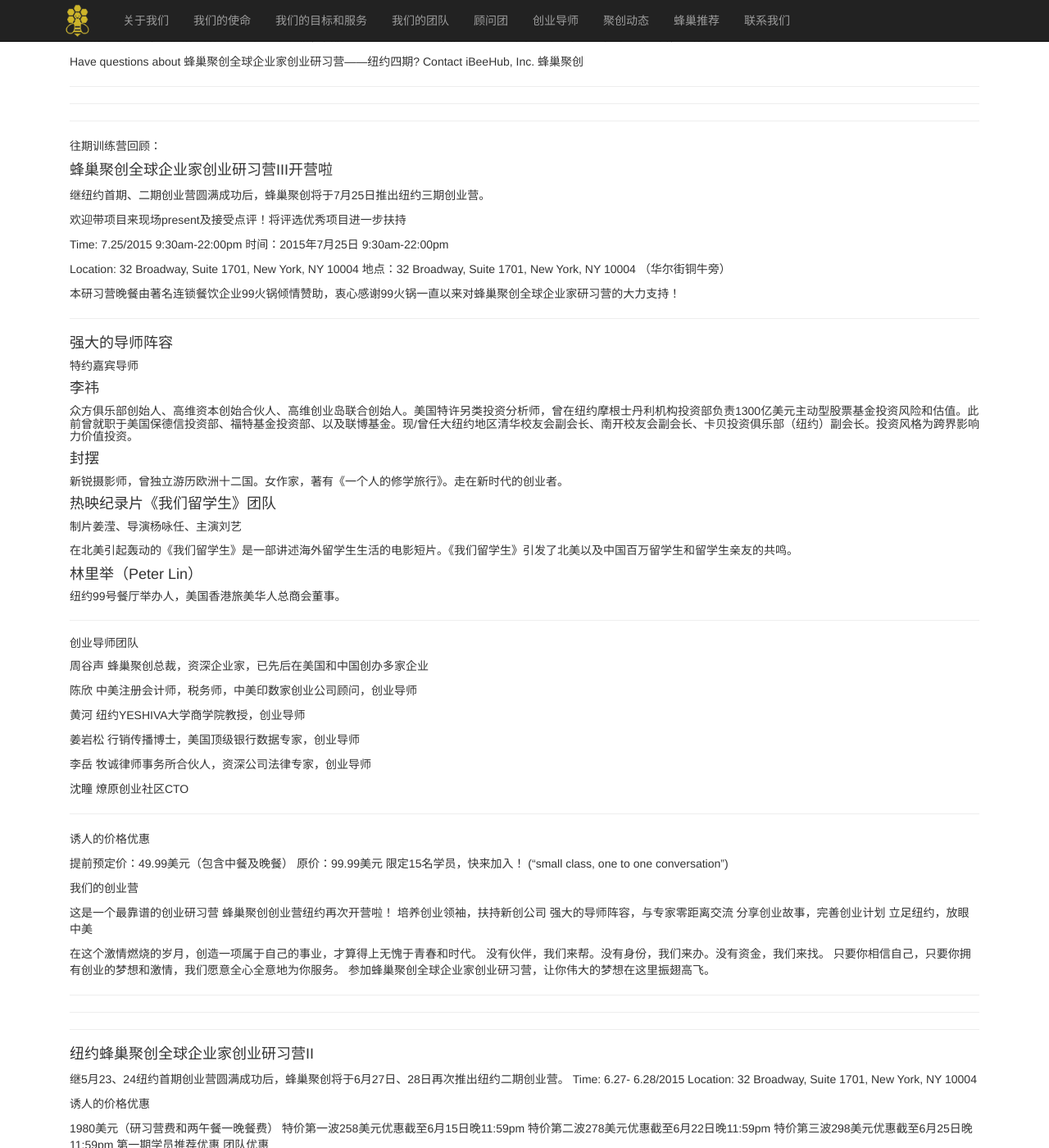
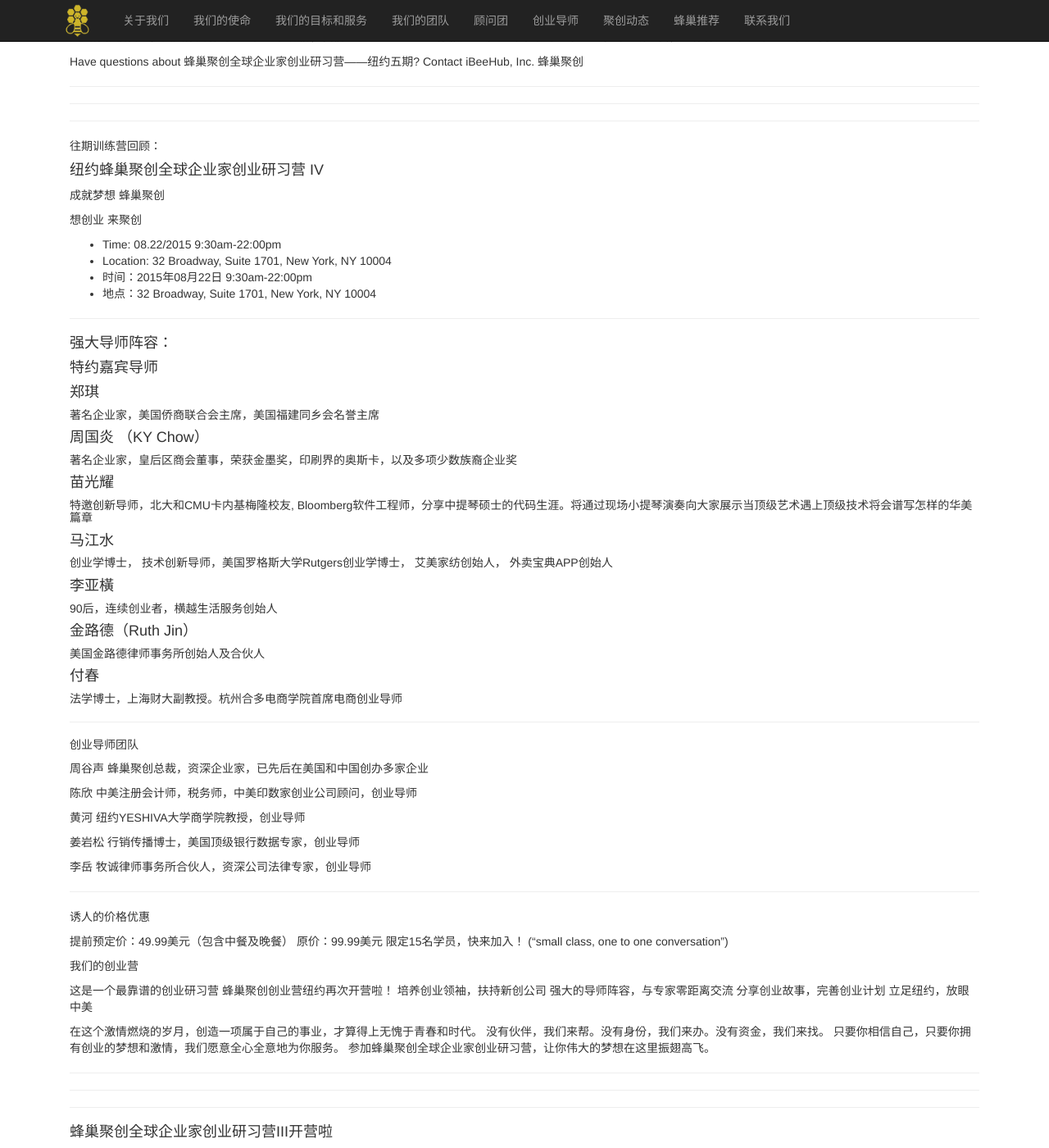
Before and after one commit to ibinc/ibinc.github.io, a Jekyll site: the page built from events_cn.md, in a window 1280 px wide and 1400 px high, scrolled down 2300 px. Shown: the whole window at 82% size. Built offline with Jekyll 4.4.1, drawn with Linux system fonts in a browser that asks for light colours; Markdown is read by kramdown in place of the engine named in the settings; some of the changed text lies outside the part shown.

Commit message:
Update events_cn.md

```diff
--- a/events_cn.md
+++ b/events_cn.md
@@ -32,12 +32,12 @@
 --------------------------------------------------------------------------------
 
 
-继纽约首期、二期、三期创业营圆满成功后，蜂巢聚创将于08月22日推出纽约四期创业营。
+继纽约首期、二期、三期、四期创业营圆满成功后，蜂巢聚创将于09月26日推出纽约五期创业营。
 
 欢迎带项目来现场present及接受点评！将评选优秀项目进一步扶持
 
-Time: 08.22/2015 9:30am-22:00pm
-时间：2015年08月22日 9:30am-22:00pm
+Time: 09.26/2015 9:30am-22:00pm
+时间：2015年09月26日 9:30am-22:00pm
 
 Location: 32 Broadway, Suite 1701, New York, NY 10004
 地点：32 Broadway, Suite 1701, New York, NY 10004 （华尔街铜牛旁）
@@ -134,13 +134,97 @@
 参加蜂巢聚创全球企业家创业研习营，让你伟大的梦想在这里振翅高飞。
 
 
-Have questions about 蜂巢聚创全球企业家创业研习营——纽约四期? Contact iBeeHub, Inc. 蜂巢聚创
+Have questions about 蜂巢聚创全球企业家创业研习营——纽约五期? Contact iBeeHub, Inc. 蜂巢聚创
 
 --------------------------------------------------------------------------------------------------------------------------------------------------------------------------------------------------------------------------------------------------------------
 --------------------------------------------------------------------------------------------------------------------------------------------------------------------------------------------------------------------------------------------------------------
 --------------------------------------------------------------------------------------------------------------------------------------------------------------------------------------------------------------------------------------------------------------
 
 往期训练营回顾：
+#### 纽约蜂巢聚创全球企业家创业研习营 IV
+
+成就梦想 蜂巢聚创
+
+想创业 来聚创
+
+
+- Time: 08.22/2015 9:30am-22:00pm
+- Location: 32 Broadway, Suite 1701, New York, NY 10004
+- 时间：2015年08月22日 9:30am-22:00pm
+- 地点：32 Broadway, Suite 1701, New York, NY 10004
+
+
+--------------------------------------------------------------------------------------------------------------------------------------------------------------------------------------------------------------------------------------------------------------
+
+####强大导师阵容：
+
+####特约嘉宾导师
+
+#### 郑琪
+#####著名企业家，美国侨商联合会主席，美国福建同乡会名誉主席
+
+#### 周国炎 （KY Chow）
+#####著名企业家，皇后区商会董事，荣获金墨奖，印刷界的奥斯卡，以及多项少数族裔企业奖
+
+#### 苗光耀
+#####特邀创新导师，北大和CMU卡内基梅隆校友, Bloomberg软件工程师，分享中提琴硕士的代码生涯。将通过现场小提琴演奏向大家展示当顶级艺术遇上顶级技术将会谱写怎样的华美篇章
+
+#### 马江水
+#####创业学博士， 技术创新导师，美国罗格斯大学Rutgers创业学博士， 艾美家纺创始人， 外卖宝典APP创始人
+
+#### 李亚橫
+#####90后，连续创业者，横越生活服务创始人
+
+#### 金路德（Ruth Jin）
+#####美国金路德律师事务所创始人及合伙人
+
+#### 付春
+#####法学博士，上海财大副教授。杭州合多电商学院首席电商创业导师
+--------------------------------------------------------------------------------------------------------------------------------------------------------------------------------------------------------------------------------------------------------------
+#####创业导师团队
+
+周谷声
+蜂巢聚创总裁，资深企业家，已先后在美国和中国创办多家企业
+
+陈欣
+中美注册会计师，税务师，中美印数家创业公司顾问，创业导师
+
+黄河
+纽约YESHIVA大学商学院教授，创业导师
+
+姜岩松
+行销传播博士，美国顶级银行数据专家，创业导师
+
+李岳
+牧诚律师事务所合伙人，资深公司法律专家，创业导师
+
+
+--------------------------------------------------------------------------------------------------------------------------------------------------------------------------------------------------------------------------------------------------------------
+诱人的价格优惠
+
+提前预定价：49.99美元（包含中餐及晚餐）
+原价：99.99美元
+限定15名学员，快来加入！
+ ("small class, one to one conversation")
+
+我们的创业营
+
+这是一个最靠谱的创业研习营
+蜂巢聚创创业营纽约再次开营啦！
+培养创业领袖，扶持新创公司
+强大的导师阵容，与专家零距离交流
+分享创业故事，完善创业计划
+立足纽约，放眼中美
+
+在这个激情燃烧的岁月，创造一项属于自己的事业，才算得上无愧于青春和时代。
+没有伙伴，我们来帮。没有身份，我们来办。没有资金，我们来找。
+只要你相信自己，只要你拥有创业的梦想和激情，我们愿意全心全意地为你服务。
+参加蜂巢聚创全球企业家创业研习营，让你伟大的梦想在这里振翅高飞。
+
+--------------------------------------------------------------------------------------------------------------------------------------------------------------------------------------------------------------------------------------------------------------
+--------------------------------------------------------------------------------------------------------------------------------------------------------------------------------------------------------------------------------------------------------------
+--------------------------------------------------------------------------------------------------------------------------------------------------------------------------------------------------------------------------------------------------------------
+
 
 ####蜂巢聚创全球企业家创业研习营III开营啦
 
```
Also changed, not shown: other parts of events_cn.md (+5 -5 lines).
